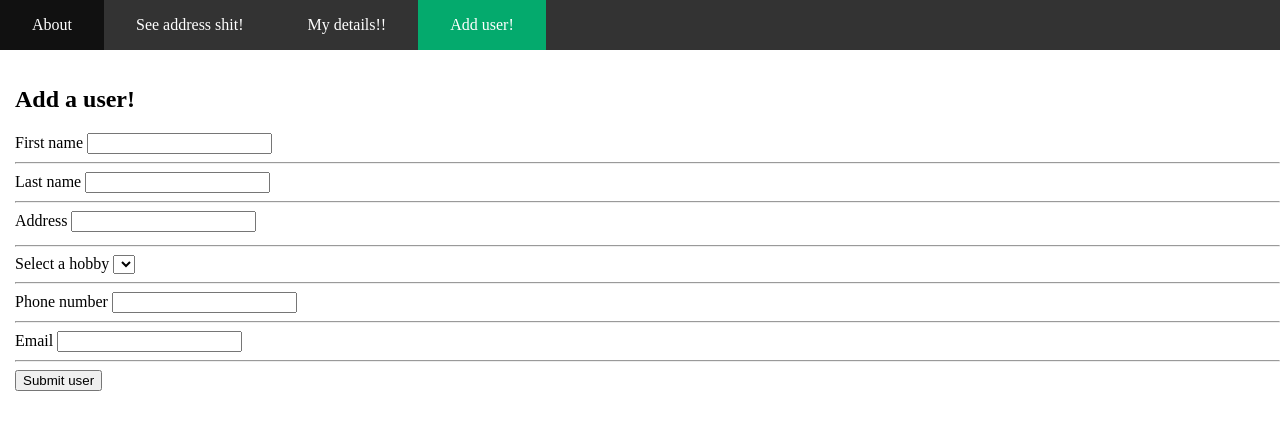
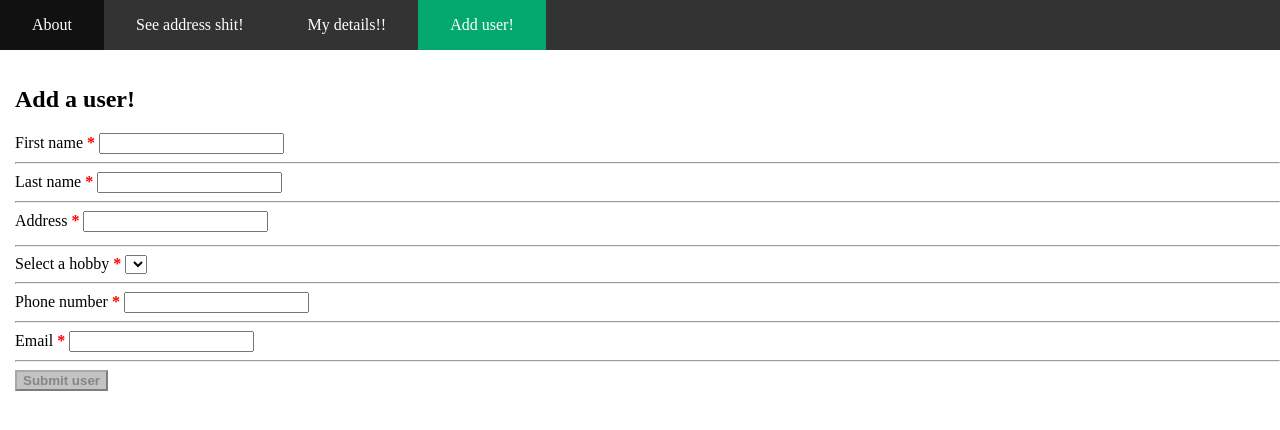
Before and after one commit to Krakkerz/KrakHeadz-FrontEnd, a plain HTML site: page index.html in a window 1280 px wide. Drawn offline with Linux system fonts and the light colour scheme; no server answers.

Commit message:
Fields are now required to be filled out before posting. HTML sucks

```diff
--- a/css/style.css
+++ b/css/style.css
@@ -1,4 +1,16 @@
+
 tr:nth-child(2n + 2){
   background: #666666;
   opacity: 0.9;
 }
+
+b {
+  color: red;
+}
+.btn-no-submit{
+  pointer-events: none;
+  background: #888888;
+  opacity: 0.5;
+  color: #111111;
+  font-weight: 900;
+}
--- a/index.html
+++ b/index.html
@@ -17,6 +17,8 @@
   <link rel="stylesheet" href="css/menu.css">
   <link rel="stylesheet" href="css/style.css">
   <script type="module" src="js/templateRendering.js"></script>
+
+  <script src="js/Utility.js"></script>
 </head>
 
 <body>
@@ -69,32 +71,32 @@
   <h2>Add a user!</h2>
 
   <form>
-    <label for="firstName">First name</label>
+    <label for="firstName">First name <b>*</b></label>
     <input required id="firstName" type="text">
     <hr>
 
-    <label for="lastName">Last name</label>
+    <label for="lastName">Last name <b>*</b></label>
     <input required id="lastName" type="text">
     <hr>
 
-    <label for="address">Address</label>
+    <label for="address">Address <b>*</b></label>
     <input required type="text" id="address">
 
 
     <pre id="addressContent"></pre>
     <hr>
 
-    <label for="selectHobby">Select a hobby</label>
+    <label for="selectHobby">Select a hobby <b>*</b></label>
     <select id="selectHobby">
       <option hidden ></option>
     </select>
     <hr>
 
-    <label for="phoneNumber">Phone number</label>
+    <label for="phoneNumber">Phone number <b>*</b></label>
     <input required id="phoneNumber" type="text">
     <hr>
 
-    <label for="email">Email</label>
+    <label for="email">Email <b>*</b></label>
     <input required id="email" type="email">
     <hr>
 
--- a/js/Utility.js
+++ b/js/Utility.js
@@ -58,3 +58,16 @@ export function makeOptions(method, body) {
   }
   return options;
 }
+
+export function required() {
+  const submitBtn = document.getElementById("submitUser")
+  const input = document.querySelectorAll("input")
+
+  input.forEach(field => {
+    if (field.value === ""){
+      submitBtn.classList.add("btn-no-submit")
+    } else
+      submitBtn.classList.remove("btn-no-submit")
+  })
+
+}
--- a/js/templateRendering.js
+++ b/js/templateRendering.js
@@ -1,4 +1,4 @@
-import { renderTemplate, setActive, showPage } from "./Utility.js"
+import { renderTemplate, setActive, showPage, required } from "./Utility.js"
 import {fetchPersons, fetchDAWA, getHobbies} from "./Fetch.js";
 import { addUserHandler } from "./addUser.js";
 
@@ -23,11 +23,12 @@ function renderMenuItems(evt) {
       break
     }
     case "addUser" : {
+      required()
+      setInterval(required,0)
+      addUserHandler()
       getHobbies()
-      addUserHandler()
       document.getElementById("address").oninput = fetchDAWA
 
-      break
     }
   }
 }
```
